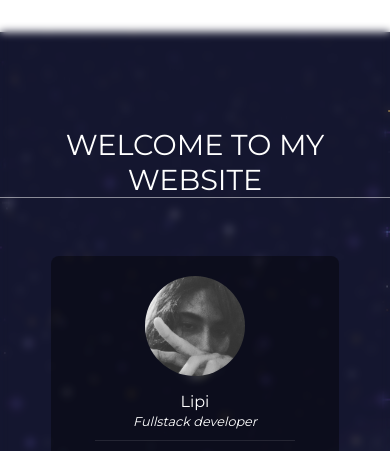
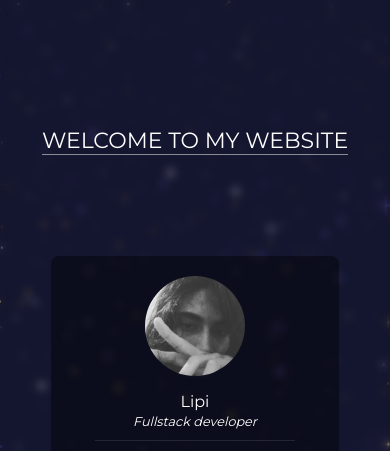
Before and after one commit to rendeviluke/lipibtw, a plain HTML site: page index.html in a window 390 px wide. Shown: the top 451 px of the page. Drawn offline with Linux system fonts and the light colour scheme.

Commit message:
change styles and added mq

```diff
--- a/assets/css/styles.css
+++ b/assets/css/styles.css
@@ -26,9 +26,10 @@ body {
     border-bottom: 1px solid rgba(255, 255, 255, 0.5);
 }
 
-.welcome-text p {
-    font-size: 1.8em;
+.welcome-text h1 {
     text-transform: uppercase;
+    font-weight: 100;
+    transition: 1s;
 }
 
 .flex-card {
@@ -78,4 +79,12 @@ body {
     font-size: 0.8em;
     text-decoration: none;
 }
-/* */
+
+@media (max-width: 568px) {
+    body {
+        background-size: 120%;
+    }
+    .welcome-text h1 {
+        font-size: 22px;
+    }
+}
--- a/index.html
+++ b/index.html
@@ -1,5 +1,5 @@
 <!DOCTYPE html>
-<html lang="pt-BR">
+<html lang="en-US">
 <head>
     <meta charset="UTF-8">
     <meta name="viewport" content="width=device-width, initial-scale=1.0">
@@ -12,7 +12,7 @@
 </head>
 <body>
     <div class="flex-content">
-        <div class="welcome-text"><p>Welcome to my website</p></div>
+        <div class="welcome-text"><h1>Welcome to my website</h1></div>
         <div class="flex-card">
             <div class="profile-pic"><img src="./assets/img/lipi.jpg" alt="profile picture" /></div>
             <div class="names">
```
